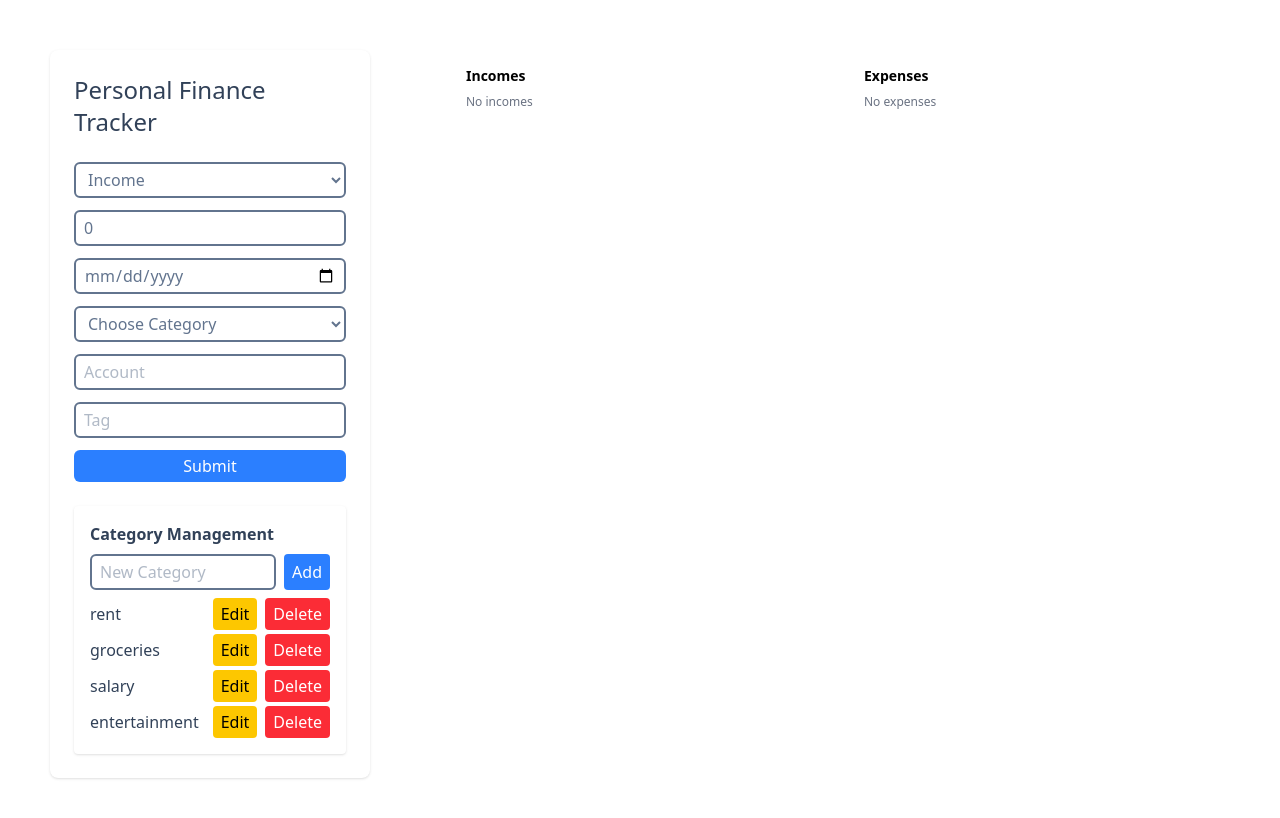
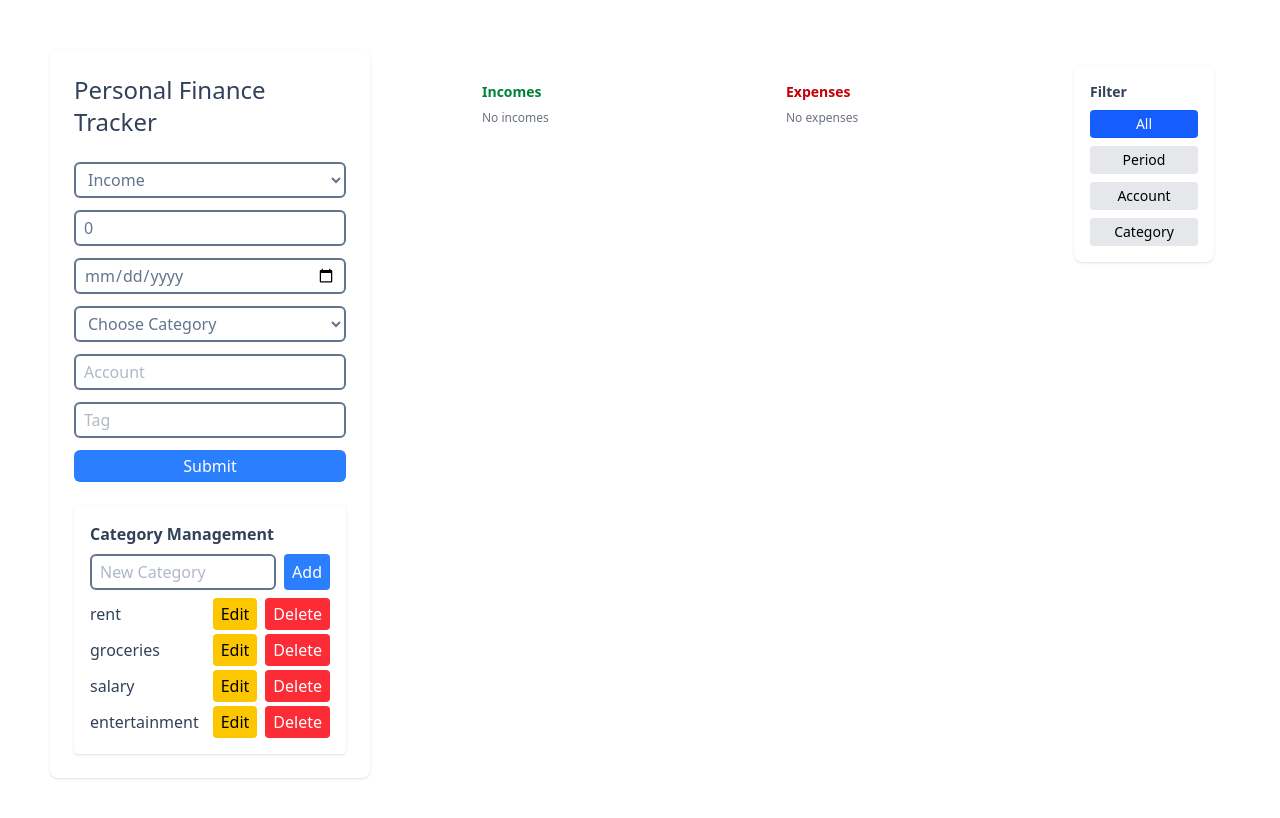
Before and after one commit to philip-ttz/personal-finance-tracker, a React (Vite) app: page / in a window 1280 px wide. Shown: the top 818 px of the page. Built offline with nearby package versions, Linux system fonts and the light colour scheme.

Commit message:
feature: sidebar that allows filtering

```diff
--- a/src/App.tsx
+++ b/src/App.tsx
@@ -4,7 +4,6 @@ import { TransactionForm } from './components/TransactionForm'
 import type { Transaction } from './types/Transaction'
 import { TransactionList } from './components/TransactionList'
 import { CategoryManager } from './components/CategoryManager'
-import { renderToPipeableStream } from 'react-dom/server'
 
 function App() {
   const [transactions, setTransactions] = useState<Transaction[]>([]);
--- a/src/components/TransactionList.tsx
+++ b/src/components/TransactionList.tsx
@@ -1,4 +1,4 @@
-import React from 'react';
+import React, { useState } from 'react';
 import type { Transaction } from '../types/Transaction';
 
 interface TransactionListProps {
@@ -7,13 +7,38 @@ interface TransactionListProps {
 }
 
 export function TransactionList({ transactions, removeTransaction }: TransactionListProps) {
-  const incomes = transactions.filter(tx => tx.type === "income");
-  const expenses = transactions.filter(tx => tx.type === "expense");
+  const [filterType, setFilterType] = useState<'all' | 'date' | 'account' | 'category' >('all');
+  const [filterValues, setFilterValues] = useState({
+    startDate: '',
+    endDate: '',
+    account: '',
+    category: '',
+  });
+
+  const uniqueAccounts = Array.from(new Set(transactions.map(tx => tx.account)));
+  const uniqueCategories = Array.from(new Set(transactions.map(tx => tx.category)));
+
+  const filteredTransactions = transactions.filter((tx) => {
+    if (filterType === 'date') {
+        if (filterValues.startDate && tx.date < filterValues.startDate) return false;
+        if (filterValues.endDate && tx.date > filterValues.endDate) return false;
+    } else if (filterType === 'account' && filterValues.account) {
+        return tx.account === filterValues.account;
+    } else if (filterType === 'category' && filterValues.category) {
+        return tx.category === filterValues.category;
+    }
+    return true;
+  });
+
+
+  const incomes = filteredTransactions.filter(tx => tx.type === "income");
+  const expenses = filteredTransactions.filter(tx => tx.type === "expense");
 
   return (
-    <div className="grid grid-cols-2 gap-4 w-full">
+    <div className="grid grid-cols-[8fr_1fr] gap-4 p-4 w-full">
+        <div className='grid grid-cols-2 gap-4'>
       <div className="space-y-2 p-4">
-        <h2 className="text-sm font-semibold mb-2">Incomes</h2>
+        <h2 className="text-sm font-semibold text-green-700 mb-2">Incomes</h2>
         {incomes.length === 0 && <p className="text-gray-500 text-xs">No incomes</p>}
         {incomes.map(tx => (
           <div
@@ -21,8 +46,11 @@ export function TransactionList({ transactions, removeTransaction }: Transaction
             role="alert"
             className="bg-green-100 dark:bg-green-900 border-l-4 border-green-500 dark:border-green-700 text-green-900 dark:text-green-100 p-2 rounded-lg flex items-center transition duration-300 ease-in-out hover:bg-green-200 dark:hover:bg-green-800 transform hover:scale-105 justify-between"
           >
-            <p className="text-xs font-semibold">
-              {tx.date} — {tx.category ?? "—"} — {tx.amount.toFixed(2)} €
+            <p className="text-xs font-semibold truncate">
+              {tx.category}
+            </p>
+            <p className="text-xs">
+              {tx.amount.toFixed(2)} €
             </p>
             <button onClick={() => removeTransaction(tx.id)} className="text-sm text-green-700 dark:text-green-200 ml-2 hover:underline">
               Delete
@@ -31,8 +59,8 @@ export function TransactionList({ transactions, removeTransaction }: Transaction
         ))}
       </div>
 
-      <div className="space-y-2 p-4">
-        <h2 className="text-sm font-semibold mb-2">Expenses</h2>
+      <div className="space-y-2 p-4 ">
+        <h2 className="text-sm font-semibold text-red-700 mb-2">Expenses</h2>
         {expenses.length === 0 && <p className="text-gray-500 text-xs">No expenses</p>}
         {expenses.map(tx => (
           <div
@@ -40,8 +68,11 @@ export function TransactionList({ transactions, removeTransaction }: Transaction
             role="alert"
             className="bg-red-100 dark:bg-red-900 border-l-4 border-red-500 dark:border-red-700 text-red-900 dark:text-red-100 p-2 rounded-lg flex items-center transition duration-300 ease-in-out hover:bg-red-200 dark:hover:bg-red-800 transform hover:scale-105 justify-between"
           >
-            <p className="text-xs font-semibold">
-              {tx.date} — {tx.category ?? "—"} — {tx.amount.toFixed(2)} €
+            <p className="text-xs font-semibold truncate">
+              {tx.category}
+            </p>
+            <p className="text-xs">
+              {tx.amount.toFixed(2)} €
             </p>
             <button onClick={() => removeTransaction(tx.id)} className="text-sm text-red-700 dark:text-red-200 ml-2 hover:underline">
               Delete
@@ -50,5 +81,77 @@ export function TransactionList({ transactions, removeTransaction }: Transaction
         ))}
       </div>
     </div>
+
+    <div className="bg-white p-4 rounded-lg shadow space-y-3 h-fit w-35">
+        <h3 className="font-semibold text-slate-700 mb-2 text-sm">Filter</h3>
+
+        <div className="flex flex-col gap-2">
+          {(["all", "date", "account", "category"] as const).map((type) => (
+            <button
+              key={type}
+              onClick={() => setFilterType(type)}
+              className={`px-3 py-1 rounded text-sm ${
+                filterType === type ? "bg-blue-600 text-white" : "bg-gray-200 hover:bg-gray-300"
+              }`}
+            >
+              {type === "all"
+                ? "All"
+                : type === "date"
+                ? "Period"
+                : type === "account"
+                ? "Account"
+                : "Category"}
+            </button>
+          ))}
+        </div>
+
+        {filterType === "date" && (
+          <div className="flex flex-col gap-2 mt-3">
+            <input
+              type="date"
+              value={filterValues.startDate}
+              onChange={(e) => setFilterValues({ ...filterValues, startDate: e.target.value })}
+              className="border px-2 py-1 rounded text-sm"
+            />
+            <input
+              type="date"
+              value={filterValues.endDate}
+              onChange={(e) => setFilterValues({ ...filterValues, endDate: e.target.value })}
+              className="border px-2 py-1 rounded text-sm w-full"
+            />
+          </div>
+        )}
+
+        {filterType === "account" && (
+          <select
+            value={filterValues.account}
+            onChange={(e) => setFilterValues({ ...filterValues, account: e.target.value })}
+            className="border px-2 py-1 rounded text-sm w-full mt-3"
+          >
+            <option value="">All accounts</option>
+            {uniqueAccounts.map((acc) => (
+              <option key={acc} value={acc}>
+                {acc}
+              </option>
+            ))}
+          </select>
+        )}
+
+        {filterType === "category" && (
+          <select
+            value={filterValues.category}
+            onChange={(e) => setFilterValues({ ...filterValues, category: e.target.value })}
+            className="border px-2 py-1 rounded text-sm w-full mt-3"
+          >
+            <option value="">All categories</option>
+            {uniqueCategories.map((cat) => (
+              <option key={cat} value={cat}>
+                {cat}
+              </option>
+            ))}
+          </select>
+        )}
+      </div>
+    </div>
   );
 }
```
